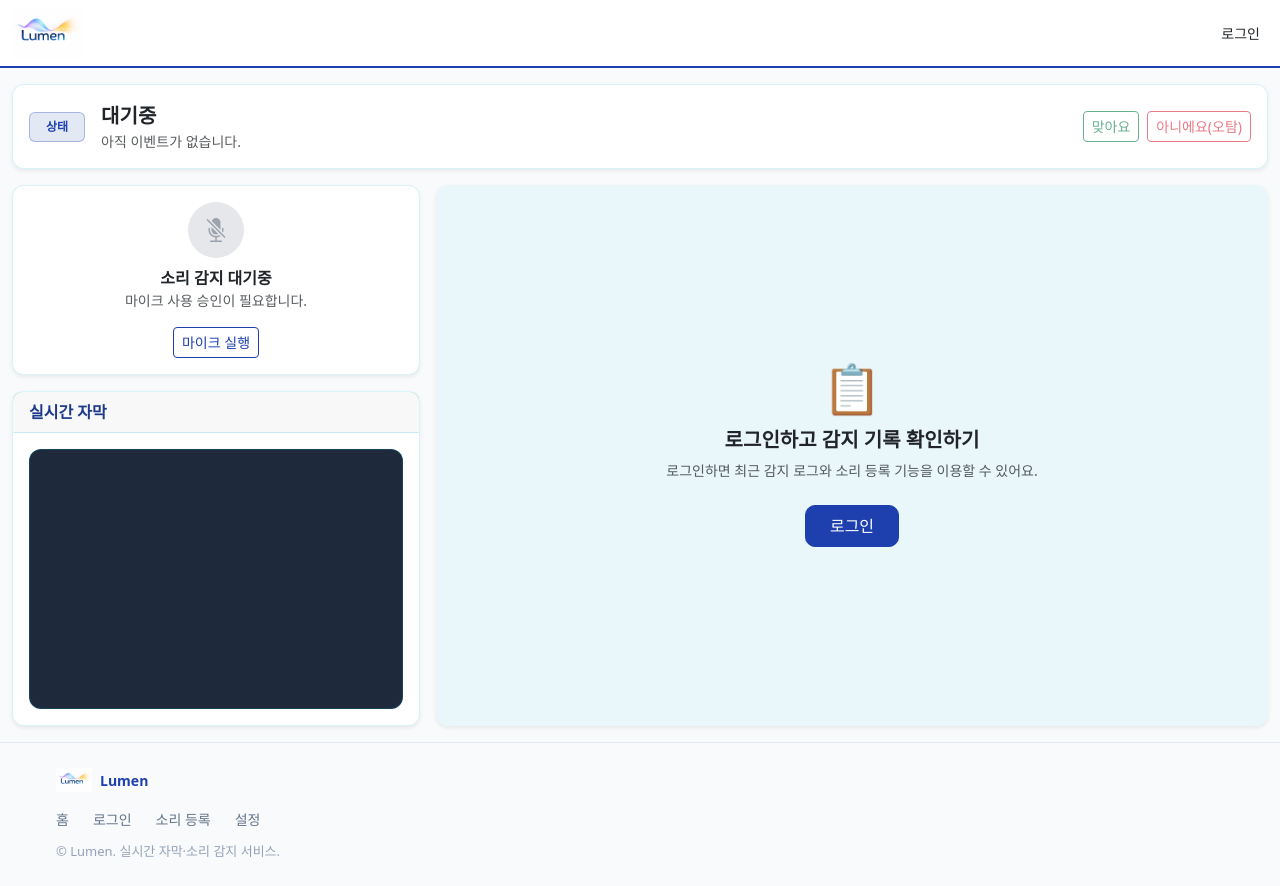
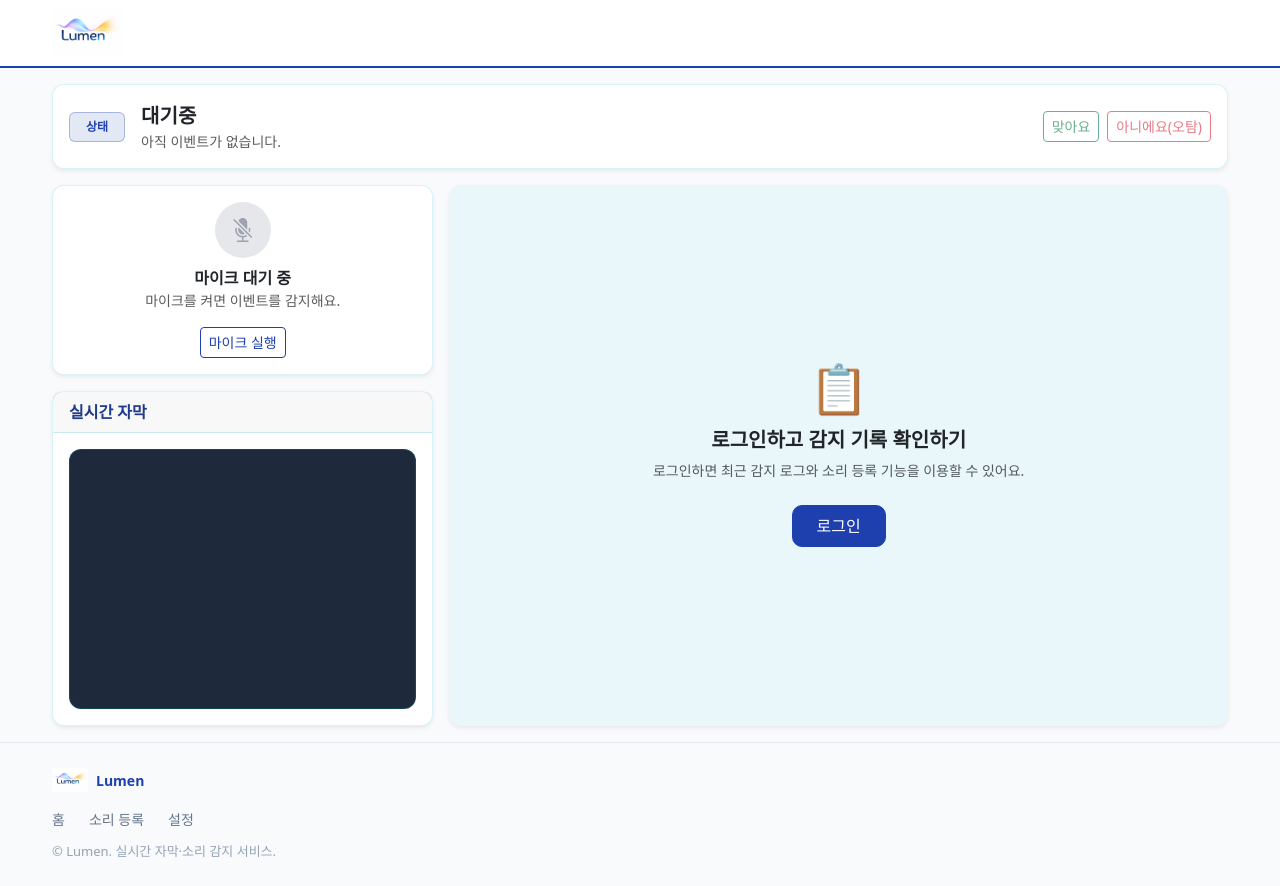
Before and after one commit to knights77787-ai/underdog, a FastAPI app: page / in a window 1280 px wide. Run offline with FastAPI, Linux system fonts and the light colour scheme; parts of the project's set-up code (start-up, migrations or seed data) failed here and were passed over.

Commit message:
UI/UX 수정

```diff
--- a/Backend/App/Services/stt_whisper_api.py
+++ b/Backend/App/Services/stt_whisper_api.py
@@ -87,9 +87,7 @@ class WhisperAPISTT:
         wav_bytes = _float32_16k_to_wav_bytes(audio)
         prompt = (initial_prompt or "").strip()
         if not prompt:
-            prompt = "일상 대화, 안전, 안내 방송, 한국어"  # 기본 힌트트
-
-        prompt = prompt or None
+            prompt = "일상 대화, 안전, 안내 방송, 한국어"  # 기본 힌트
         try:
             with httpx.Client(timeout=30.0) as client:
                 resp = client.post(
--- a/Backend/App/Services/yamnet_service.py
+++ b/Backend/App/Services/yamnet_service.py
@@ -28,8 +28,10 @@ def _load_class_map(path: Path) -> dict[int, str]:
 
 class YamnetService:
     def __init__(self, model_url: str = "https://tfhub.dev/google/yamnet/1"):
+        print("[YAMNet] 모델 로드 중... (최초 1회 다운로드 시 수십 초 소요)", flush=True)
         self.model = hub.load(model_url)
         self.index_to_label = _load_class_map(YAMNET_CLASS_MAP_PATH)
+        print("[YAMNet] 모델 로드 완료.", flush=True)
 
     def predict_index(self, waveform_16k_f32: np.ndarray) -> tuple[int, float]:
         """
--- a/Backend/App/WS/stt_worker.py
+++ b/Backend/App/WS/stt_worker.py
@@ -25,6 +25,9 @@ class SttWorker:
                 logger.info("stt_worker_cancelled")
                 raise
             try:
+                if handlers.WHISPER is None:
+                    logger.warning("STT skipped: WHISPER not loaded (check OPENAI_API_KEY)")
+                    continue
                 logger.info(
                     "STT INPUT sid=%s samples=%s dtype=%s",
                     item["sid"],
--- a/Backend/App/main.py
+++ b/Backend/App/main.py
@@ -21,6 +21,13 @@ for _env_path in (_backend_dir / ".env", _repo_root_dir / ".env"):
 else:
     load_dotenv()
 
+# TensorFlow C++ 로그 억제 (INFO 메시지 안 보이게)
+os.environ.setdefault("TF_CPP_MIN_LOG_LEVEL", "3")  # 0=all 1=INFO 2=WARN 3=ERROR only
+
+# 로깅 먼저 설정 (handlers/STT 로드 시 진행상황 출력)
+from App.Core.logging import setup_logging
+setup_logging(os.environ.get("LOG_LEVEL", "INFO").upper())
+
 from fastapi import FastAPI
 from fastapi.middleware.cors import CORSMiddleware
 from fastapi.responses import FileResponse, RedirectResponse
@@ -35,7 +42,7 @@ from App.Api.routes.custom_sounds import router as custom_sounds_router
 from App.Api.routes.logs import router as logs_router
 from App.Api.routes.settings import router as settings_router
 from App.Core.config import DATABASE_PATH
-from App.Core.logging import get_logger, setup_logging
+from App.Core.logging import get_logger
 from App.Services.audio_rules import reload_audio_rules
 from App.WS.audio_cls_worker import AudioClsWorker
 from App.WS.endpoint import router as ws_router
@@ -59,7 +66,6 @@ def _is_heavy_workers_enabled() -> bool:
 @asynccontextmanager
 async def lifespan(app: FastAPI):
     log_level = os.environ.get("LOG_LEVEL", "INFO").upper()
-    setup_logging(log_level)  # 서버가 무슨일을 했는지 콘솔/파일에 기록 남기는것
     create_tables()     # 서버 켤 때 한번 '없으면 생성' 을 해두는 안전장치.
     get_logger("app").info(
         "app_started level=%s db=%s", log_level, DATABASE_PATH
@@ -81,7 +87,9 @@ async def lifespan(app: FastAPI):
         return
 
     # 오디오 분류(Yamnet) worker: 비언어 1초 윈도우 → AUDIOCLS_QUEUE → 분류/alert
+    print("[시작] 오디오 룰 로드 중...", flush=True)
     reload_audio_rules()
+    print("[시작] 오디오 룰 로드 완료. YAMNet 워커 생성 중...", flush=True)
 
     async def _broadcast_yamnet(sid: str, entry: dict) -> None:
         await manager.broadcast_to_session(sid, entry)
@@ -122,6 +130,7 @@ async def lifespan(app: FastAPI):
     app.state.yamnet_task_2 = asyncio.create_task(
         app.state.yamnet_worker_2.run()
     )
+    print("[시작] YAMNet 워커 시작 완료. STT 워커 시작 중...", flush=True)
 
     # STT 큐 워커: VAD_END → STT_QUEUE → 3개 워커가 Whisper 병렬 처리
     app.state.stt_worker = SttWorker(handlers.STT_QUEUE)
@@ -130,6 +139,7 @@ async def lifespan(app: FastAPI):
     app.state.stt_task_2 = asyncio.create_task(app.state.stt_worker_2.run())
     app.state.stt_worker_3 = SttWorker(handlers.STT_QUEUE)
     app.state.stt_task_3 = asyncio.create_task(app.state.stt_worker_3.run())
+    print("[시작] STT 워커 시작 완료. 서버 준비됨.", flush=True)
 
     yield
 
--- a/Frontend/static/css/footer.css
+++ b/Frontend/static/css/footer.css
@@ -1,6 +1,15 @@
 /**
  * Lumen 서비스 공통 푸터
  */
+/* 공통 콘텐츠 영역: 헤더·메인·푸터 모두 max-width + padding으로 안쪽 정렬 */
+.header-inner,
+.footer-inner,
+.main-inner {
+  max-width: 1200px;
+  margin: 0 auto;
+  padding: 0 0.75rem;
+}
+
 .app-footer {
   margin-top: auto;
   padding: 1.5rem 0;
@@ -9,11 +18,6 @@
   font-size: 0.875rem;
 }
 
-.app-footer .footer-inner {
-  max-width: 1200px;
-  margin: 0 auto;
-  padding: 0 1rem;
-}
 
 .app-footer .footer-brand {
   display: flex;
--- a/Frontend/static/js/live.js
+++ b/Frontend/static/js/live.js
@@ -182,7 +182,9 @@ function saveToLocalLog(entry) {
 
 function appendLogRow({ ts, ts_ms, type, text, score, event_type, keyword }) {
   const tr = document.createElement("tr");
-  const kind = (type === "alert") ? "경고" : "자막";
+  const kind = (type === "alert")
+    ? (event_type === "danger" ? "경고" : "생활알림")
+    : "자막";
   const prob = (typeof score === "number") ? `${Math.round(score * 100)}%` : "-";
   const extra = keyword ? ` [${keyword}]` : "";
   const timeStr = formatTs(ts_ms ?? ts);
@@ -288,7 +290,7 @@ function stopMicAndRelease() {
     micStream = null;
   }
   updateMicStatusUI();
-  micTitle.textContent = "소리 감지 대기중";
+  micTitle.textContent = "마이크 대기 중";
   micDesc.textContent = "마이크 사용 승인이 필요합니다.";
 }
 
@@ -476,8 +478,8 @@ async function startAudioSend() {
       audioSource.connect(audioProcessor);
       audioProcessor.connect(gain);
     }
-    micTitle.textContent = "마이크 전송 중";
-    micDesc.textContent = "실시간 음성을 서버로 전송 중입니다.";
+    micTitle.textContent = "소리 듣는 중";
+    micDesc.textContent = "주변 소리를 감지하고 있어요.";
     if (btnMic) btnMic.textContent = "마이크 중단";
     updateMicStatusUI();
   } catch (e) {
@@ -524,8 +526,8 @@ client.on("open", () => {
 
   if (btnMic) btnMic.textContent = micStream ? "마이크 중단" : "마이크 실행";
   updateMicStatusUI();
-  micTitle.textContent = micStream ? "마이크 전송 시작" : "소리 감지 대기중";
-  micDesc.textContent  = micStream ? "실시간 음성을 서버로 전송 중입니다." : "마이크 권한 요청 후 전송됩니다.";
+  micTitle.textContent = micStream ? "소리 듣는 중" : "마이크 대기 중";
+  micDesc.textContent  = micStream ? "주변 소리를 감지하고 있어요." : "마이크를 켜면 이벤트를 감지해요.";
   // join이 서버에서 처리된 뒤 오디오 전송 시작 (STT 수신 보장)
   if (micStream && SESSION_ID) {
     setTimeout(() => startAudioSend().catch(console.error), 150);
@@ -624,14 +626,14 @@ function isGuest() {
 }
 
 function updateUserSection() {
-  if (!btnLogin || !userDropdownWrap) return;
+  if (!userDropdownWrap) return;
   const provider = getProvider();
   if (provider === "google" || provider === "kakao") {
-    btnLogin.classList.add("d-none");
+    if (btnLogin) btnLogin.classList.add("d-none");
     userDropdownWrap.classList.remove("d-none");
     if (SESSION_ID) loadUserInfo();
   } else {
-    btnLogin.classList.remove("d-none");
+    if (btnLogin) btnLogin.classList.remove("d-none");
     userDropdownWrap.classList.add("d-none");
   }
   updateLogSectionVisibility();
--- a/Frontend/templates/index.html
+++ b/Frontend/templates/index.html
@@ -20,14 +20,14 @@
 
   <!-- Topbar -->
   <nav class="navbar bg-white border-bottom">
-    <div class="container-fluid d-flex align-items-center gap-2 flex-wrap">
+    <div class="header-inner container-fluid d-flex align-items-center gap-2 flex-wrap">
       <a href="/" class="fw-bold text-dark text-decoration-none">
         <img src="/static/img/lumen_logo.png" alt="Lumen" width="70" height="50">
       </a>
 
       <span id="sessionLabel" class="small text-muted ms-2 d-none d-md-inline"></span>
 
-      <!-- 기록저장 / 설정 / 로그인 (오른쪽 정렬) -->
+      <!-- 기록저장 / 설정 / 사용자 (오른쪽 정렬) -->
       <div class="ms-auto d-flex align-items-center gap-2">
         <div class="d-flex align-items-center gap-2" id="saveToggleWrap">
           <span class="small text-muted">기록저장</span>
@@ -35,9 +35,6 @@
             <input class="form-check-input" type="checkbox" role="switch" id="saveToggle">
           </div>
         </div>
-        <!-- 로그인 버튼 (게스트): /login 이동 -->
-        <a id="btnLogin" href="/login" class="btn btn-sm border-0 text-body" aria-label="로그인">로그인</a>
-
         <!-- 사용자 아이콘 + 드롭다운 (로그인 후) -->
         <div id="userDropdownWrap" class="dropdown d-none">
           <button id="btnUserIcon" class="btn btn-sm border-0 dropdown-toggle d-flex align-items-center" type="button" data-bs-toggle="dropdown" data-bs-auto-close="outside" aria-expanded="false" aria-label="사용자 메뉴">
@@ -60,7 +57,8 @@
   </nav>
 
   <main class="container-fluid py-3" id="mainContent">
-    <div class="row g-3" id="mainContentRow">
+    <div class="main-inner">
+      <div class="row g-3" id="mainContentRow">
       <!-- 경고 알림 표시 섹션 (상단) -->
       <div class="col-12">
         <div class="card shadow-sm">
@@ -93,8 +91,8 @@
             <div id="micStatusCard" class="mic-status-indicator mic-status-card mic-off mb-2" title="마이크 끔" aria-label="마이크 끔">
               <i class="bi bi-mic-mute-fill mic-status-icon"></i>
             </div>
-            <div class="fw-semibold" id="micTitle">소리 감지 대기중</div>
-            <div class="text-muted small" id="micDesc">마이크 사용 승인이 필요합니다.</div>
+            <div class="fw-semibold" id="micTitle">마이크 대기 중</div>
+            <div class="text-muted small" id="micDesc">마이크를 켜면 이벤트를 감지해요.</div>
 
             <button id="btnMic" class="btn btn-sm btn-outline-primary mt-3">
               마이크 실행
@@ -148,6 +146,7 @@
         </div>
       </div>
     </div>
+    </div>
   </main>
 
   <footer class="app-footer">
@@ -158,7 +157,6 @@
       </div>
       <div class="footer-links">
         <a href="/">홈</a>
-        <a href="/login">로그인</a>
         <a href="/new-sound">소리 등록</a>
         <a href="/settings-page">설정</a>
       </div>
@@ -207,7 +205,7 @@
         </div>
         <div class="modal-footer">
           <button type="button" class="btn btn-secondary" data-bs-dismiss="modal">취소</button>
-          <button type="button" class="btn btn-primary" id="micStopConfirm">승인</button>
+          <button type="button" class="btn btn-primary" id="micStopConfirm">확인</button>
         </div>
       </div>
     </div>
--- a/Frontend/templates/login.html
+++ b/Frontend/templates/login.html
@@ -14,7 +14,7 @@
 </head>
 <body class="login-page">
   <nav class="navbar navbar-login">
-    <div class="container-fluid">
+    <div class="header-inner container-fluid">
       <a href="/" class="navbar-brand-login">
         <img src="/static/img/lumen_logo.png" alt="Lumen" width="70" height="50">
       </a>
@@ -35,11 +35,11 @@
         </div>
         <div class="login-card-body">
           <a id="linkGoogle" href="#" class="btn btn-login btn-google">
-            <i class="bi bi-google"></i>
+            <img src="/static/img/google_icon.png" alt="Google" class="google-icon">
             <span>Google로 로그인</span>
           </a>
           <a id="linkKakao" href="#" class="btn btn-login btn-kakao">
-            <svg class="kakao-icon" viewBox="0 0 24 24" fill="currentColor" width="20" height="20">
+            <svg class="kakao-icon" viewBox="0 0 24 24" fill="currentColor" width="24" height="24">
               <path d="M12 3c-5.52 0-10 3.58-10 8 0 2.89 1.89 5.43 4.72 6.88-.2.72-.72 2.59-.82 2.99-.13.49.19.48.41.35.17-.1 2.68-1.84 3.76-2.63.53.07 1.08.11 1.63.11 5.52 0 10-3.58 10-8s-4.48-8-10-8z"/>
             </svg>
             <span>카카오로 로그인</span>
```
Also changed, not shown: Frontend/static/css/login.css (+15 -7 lines), Frontend/static/js/new_sound.js (+4 -4 lines), Frontend/templates/new_sound.html (+6 -7 lines), Frontend/templates/settings.html (+5 -4 lines), Frontend/static/img/google_icon.png (added).
